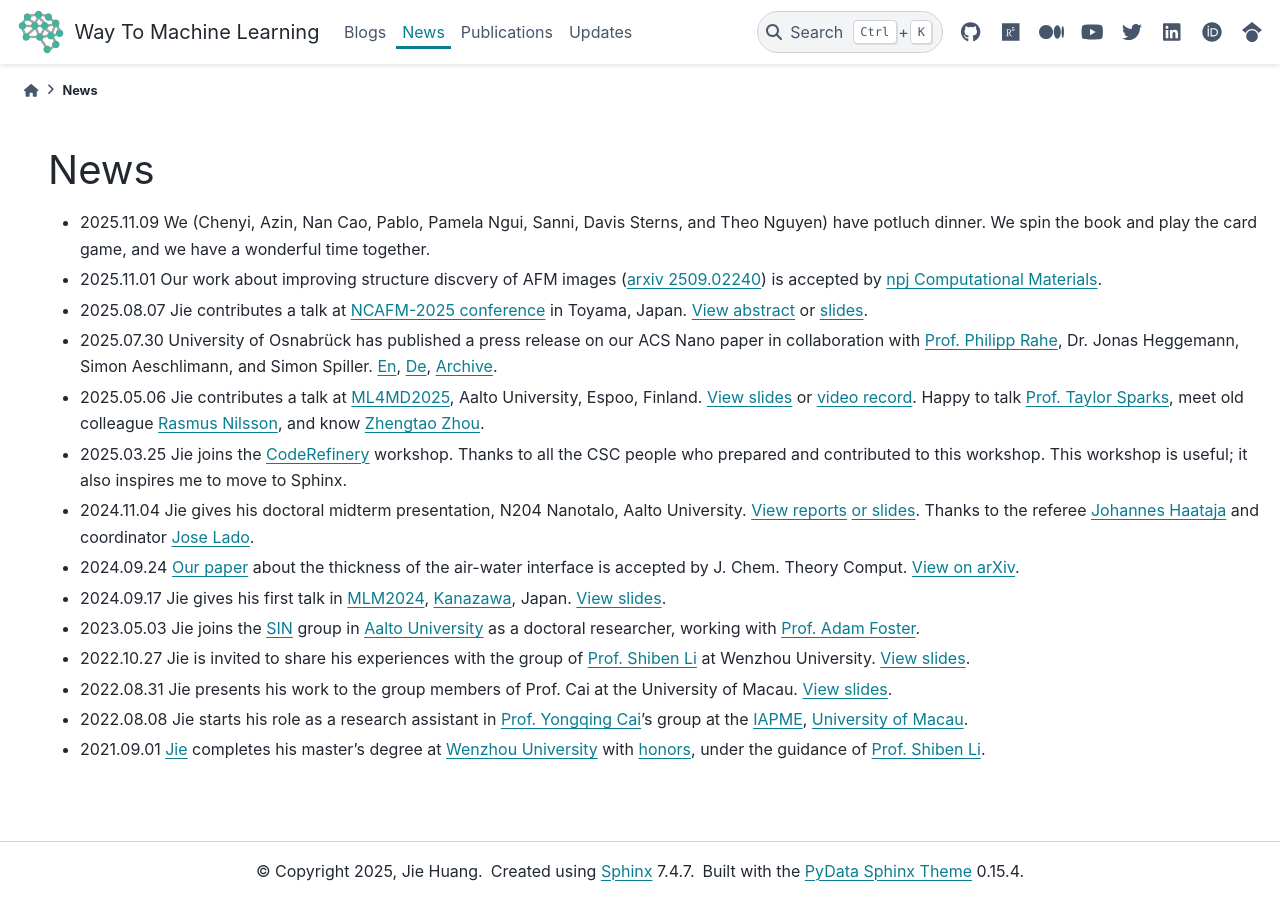
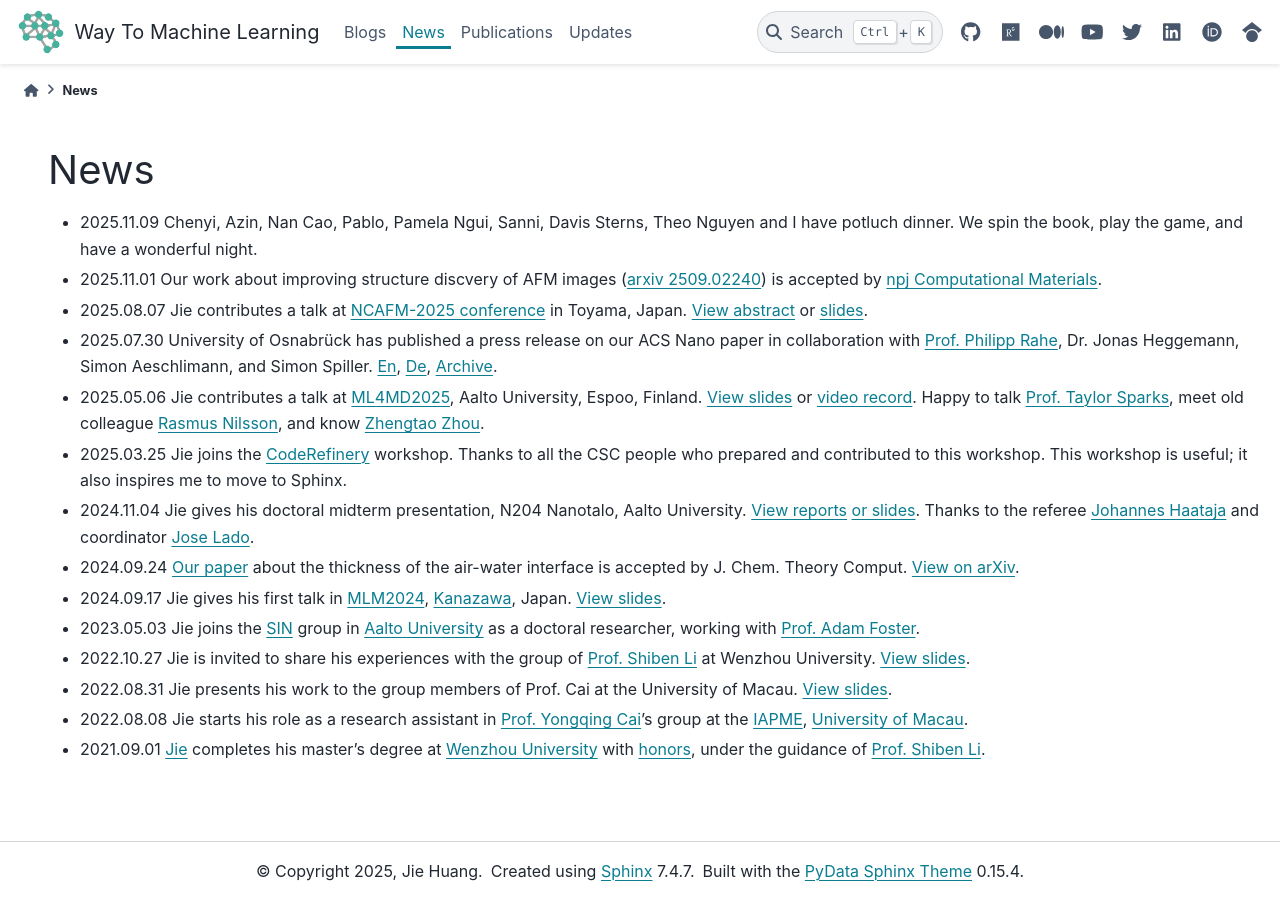
Before and after one commit to way2ml/way2ml.github.io, a Sphinx documentation site: the page built from doc/news.md, in a window 1280 px wide. Built offline with Sphinx 7.4.7 and the PyData theme 0.15.4, drawn with Linux system fonts in a browser that asks for light colours.

Commit message:
Revise news entry for potluck dinner details

```diff
--- a/doc/news.md
+++ b/doc/news.md
@@ -1,5 +1,5 @@
 # News
-- 2025.11.09 We (Chenyi, Azin, Nan Cao, Pablo, Pamela Ngui,  Sanni, Davis Sterns, and Theo Nguyen) have potluch dinner. We spin the book and play the card game, and we have a wonderful time together.
+- 2025.11.09 Chenyi, Azin, Nan Cao, Pablo, Pamela Ngui,  Sanni, Davis Sterns, Theo Nguyen and I have potluch dinner. We spin the book, play the game, and have a wonderful night.
 - 2025.11.01 Our work about improving structure discvery of AFM images ([arxiv 2509.02240](https://arxiv.org/abs/2509.02240)) is accepted by [npj Computational Materials](https://www.nature.com/npjcompumats/).
 - 2025.08.07 Jie contributes a talk at [NCAFM-2025 conference](https://www.nims.go.jp/group/Nanoprobe/NC-AFM2025/Index.html) in Toyama, Japan. [View abstract](https://www.nims.go.jp/group/Nanoprobe/NC-AFM2025/Abstract/S11-2_Jie%20Huang.pdf) or [slides](https://raw.githubusercontent.com/HuangJiaLian/DataBase0/master/uploads/NCAFM_Jie_Huang.pdf).
 - 2025.07.30 University of Osnabrück has published a press release  on our ACS Nano paper in collaboration with [Prof. Philipp Rahe](https://www.humboldt-foundation.de/en/connect/explore-the-humboldt-network/singleview/1147643/dr-philipp-rahe), Dr. Jonas Heggemann, Simon Aeschlimann, and Simon Spiller. [En](https://www.uni-osnabrueck.de/en/campus-life/university-news/news-detail-page/2025/07/physiker-der-uni-osnabrueck-erklaeren-bislang-unbekannten-mikroskopischen-mechanismus), [De](https://www.uni-osnabrueck.de/campusleben/uni-news/detailseite-news/2025/07/physiker-der-uni-osnabrueck-erklaeren-bislang-unbekannten-mikroskopischen-mechanismus), [Archive](https://raw.githubusercontent.com/HuangJiaLian/DataBase0/master/uploads/2025-07-30-ACSNANO.png).
```
